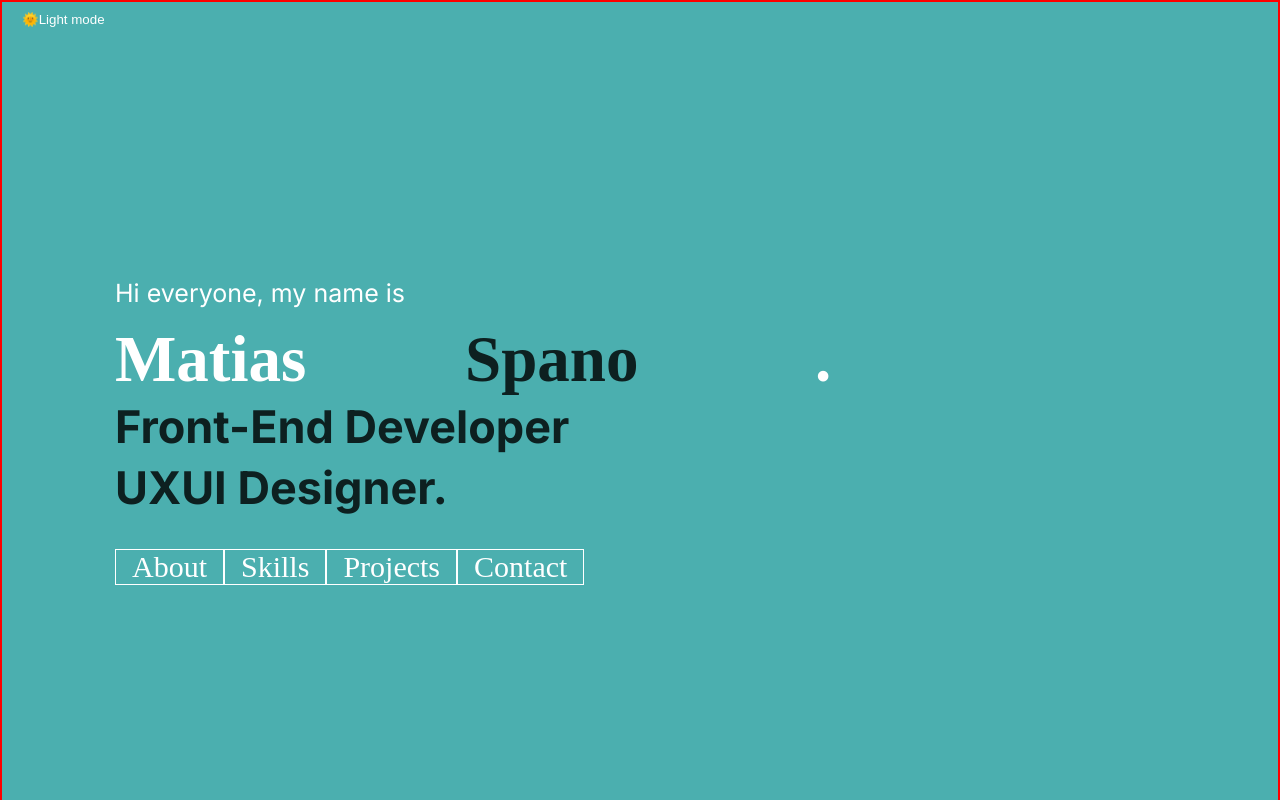
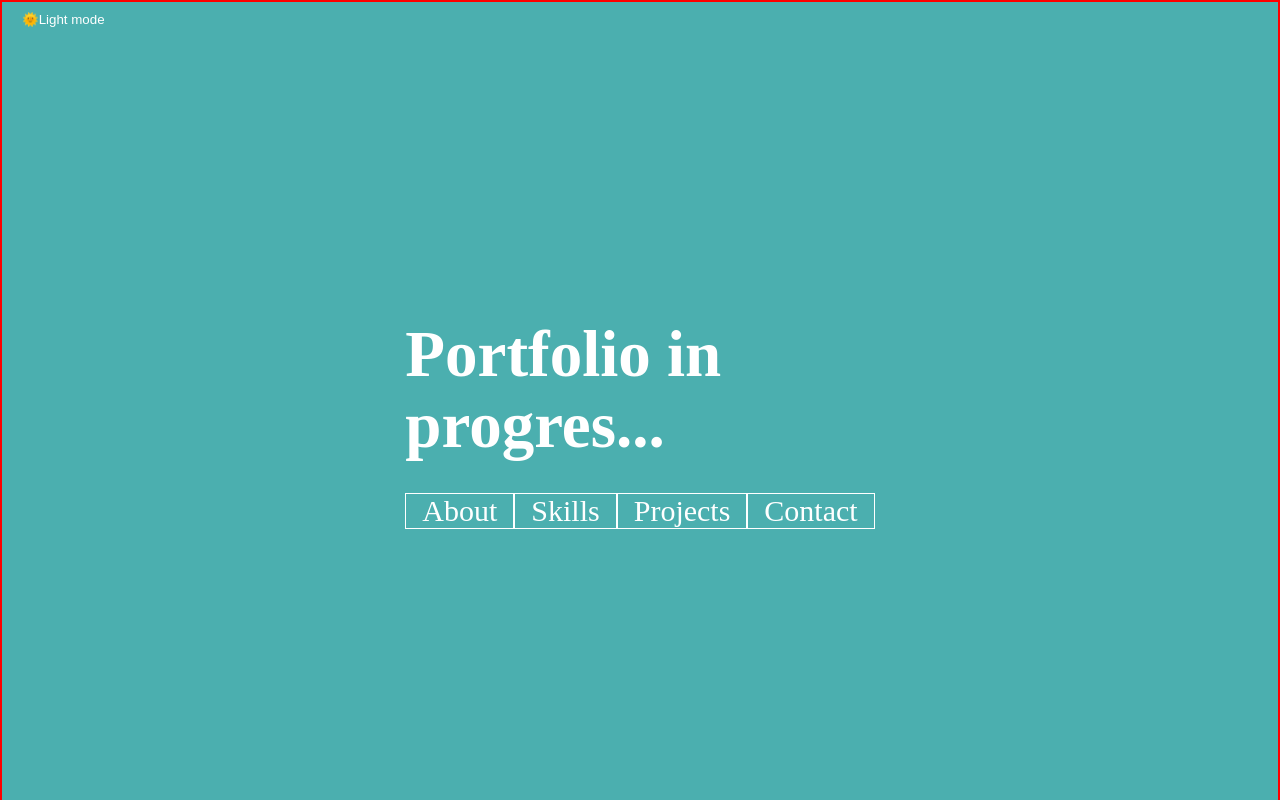
Before and after one commit to mspano91/portfolio, a React (Vite) app: page / in a window 1280 px wide. Shown: the top 800 px of the page. Built offline with nearby package versions, Linux system fonts and the light colour scheme; a web font is replaced by a local one.

Commit message:
tittle changed

```diff
--- a/src/Skills/Skills.jsx
+++ b/src/Skills/Skills.jsx
@@ -22,7 +22,7 @@ export default function Skills({ darkMode }) {
   const ref = useRef(null);
   const { scrollYProgress } = useScroll({
     target: ref,
-    offset: ["0 4", "1.33 1"],
+    offset: ["0 1", "1.33 1"],
   });
 
   return (
--- a/src/Tittle/TittleSection.jsx
+++ b/src/Tittle/TittleSection.jsx
@@ -6,30 +6,31 @@ export default function TittleSection({ darkMode }) {
   return (
     <div>
       <div className={style.tittle}>
-        <p className={style.presentation}>Hi everyone, my name is</p>
+        {/* <p className={style.presentation}>Hi everyone, my name is</p> */}
         <div className={style.colorName}>
-          <h1 className={style.name}>Matias</h1>
+          <h1 className={style.name}>Portfolio in progres...</h1>
+          {/* <h1 className={style.name}>Matias</h1>
           <h1
             style={{ color: darkMode ? "#9A6F9B" : "#0d2020" }}
             className={style.name}
           >
             Spano
           </h1>
-          <h1 className={style.name}>.</h1>
+          <h1 className={style.name}>.</h1> */}
         </div>
         <div className={style.Container}>
-          <p
+          {/* <p
             className={style.headline}
             style={{ color: darkMode ? "#9A6F9B" : "#0d2020" }}
           >
             Front-End Developer
-          </p>
-          <p
+          </p> */}
+          {/* <p
             className={style.headline}
             style={{ color: darkMode ? "#9A6F9B" : "#0d2020" }}
           >
             UXUI Designer.
-          </p>
+          </p> */}
         </div>
         <div className={style.containerBtns}>
           <Link smooth={true} duration={300} to="AboutMe" className={style.box}>
```
